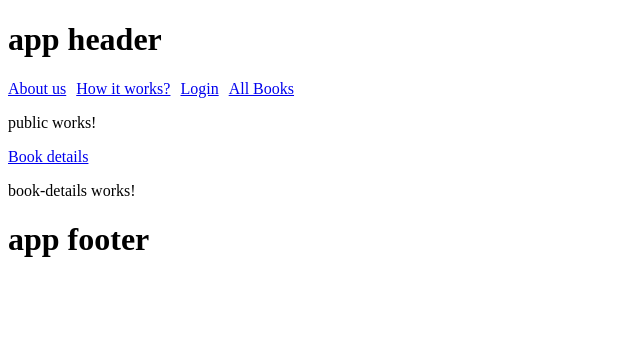
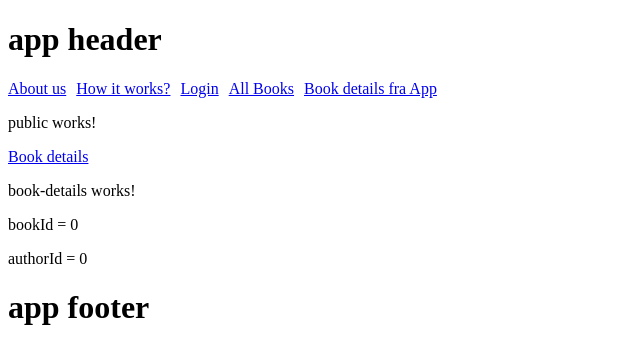
Before and after one commit to sagadavid/angular-bookStore-nitish, an Angular app in the folder bookStoreApp/: page /public/book-details/88/author/99 in a window 1280 px wide. Shown: the top 364 px of the page, without its empty margins (0-640 px from the left). Built offline with nearby package versions, Linux system fonts and the light colour scheme.

Commit message:
get parameters activatedRoutes1

```diff
--- a/bookStoreApp/src/app/app.component.html
+++ b/bookStoreApp/src/app/app.component.html
@@ -6,6 +6,7 @@
 <a routerLink="/how-it-works">How it works?</a>
 <a routerLink="/auth/login">Login</a>
 <a routerLink="/public/all-books">All Books</a>
+<a [routerLink]="['/public/book-details', 88, 'author', 99]">Book details fra App</a>
 </div>
 <router-outlet></router-outlet>
 <div>
--- a/bookStoreApp/src/app/public/components/book-details/book-details.component.html
+++ b/bookStoreApp/src/app/public/components/book-details/book-details.component.html
@@ -1 +1,3 @@
 <p>book-details works!</p>
+<p>bookId = {{bookId}}</p>
+<p>authorId = {{authorId}}</p>
--- a/bookStoreApp/src/app/public/components/book-details/book-details.component.ts
+++ b/bookStoreApp/src/app/public/components/book-details/book-details.component.ts
@@ -1,10 +1,23 @@
-import { Component } from '@angular/core';
+import { Component, OnInit } from '@angular/core';
+import { ActivatedRoute } from '@angular/router';
+import { __param } from 'tslib';
 
 @Component({
   selector: 'app-book-details',
   templateUrl: './book-details.component.html',
-  styleUrls: ['./book-details.component.css']
+  styleUrls: ['./book-details.component.css'],
 })
-export class BookDetailsComponent {
+export class BookDetailsComponent implements OnInit {
+  public bookId: number = 0;
+  public authorId: number = 0;
 
+  constructor(private route: ActivatedRoute) {}
+
+  ngOnInit(): void {
+    console.log(this.route);
+    //lets see what value parameters are obtained by activatedroute
+    this.route.params.subscribe((param) => {
+      console.log(param);
+    });
+  }
 }
--- a/bookStoreApp/src/app/public/public-routing.module.ts
+++ b/bookStoreApp/src/app/public/public-routing.module.ts
@@ -13,7 +13,7 @@ const routes: Routes = [
     children: [
       { path: 'all-books', component: AllBooksComponent },
       {
-        path: 'book-details/:id/author/:authorId',
+        path: 'book-details/:bookId/author/:authorId',
         component: BookDetailsComponent,
       },
       { path: 'home', component: HomeComponent },
```
